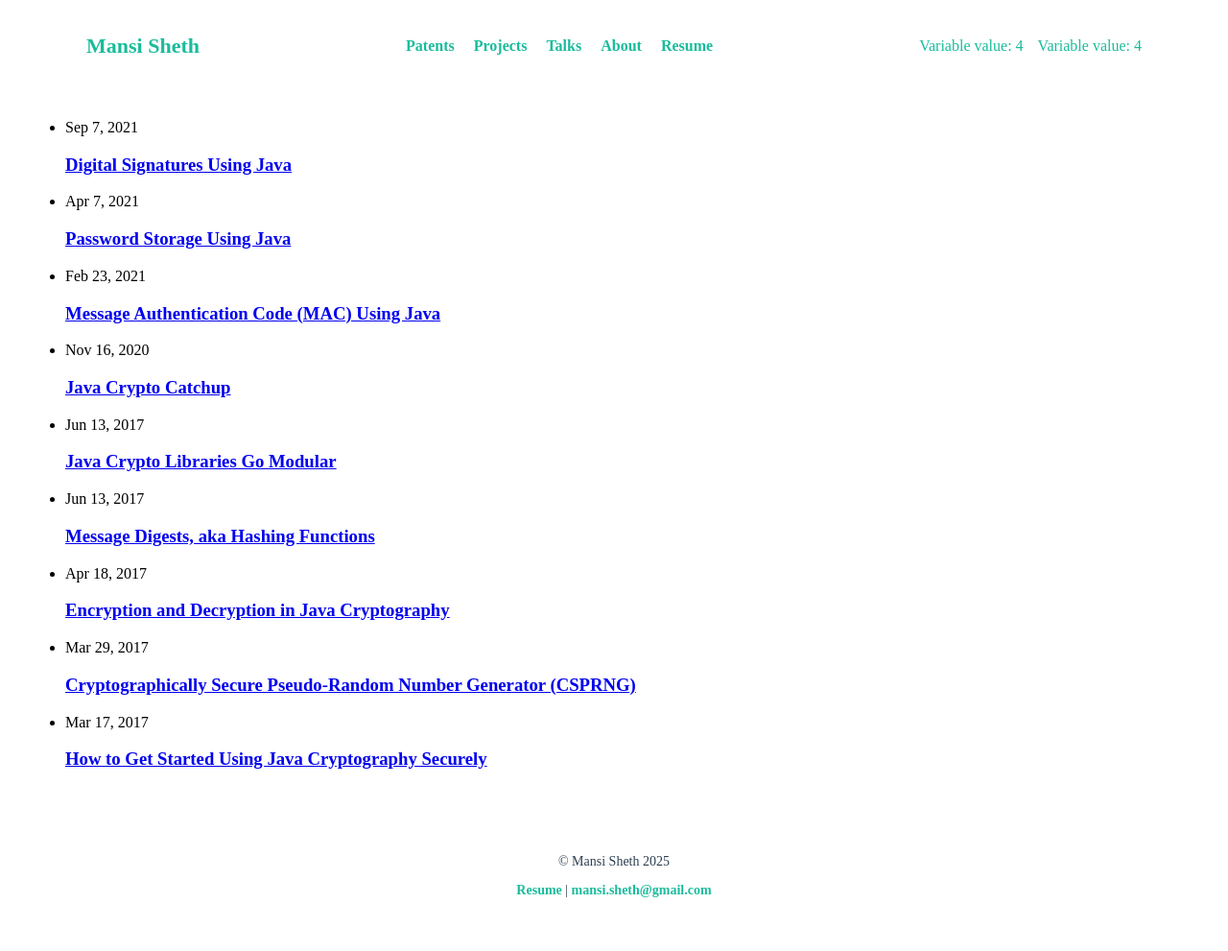
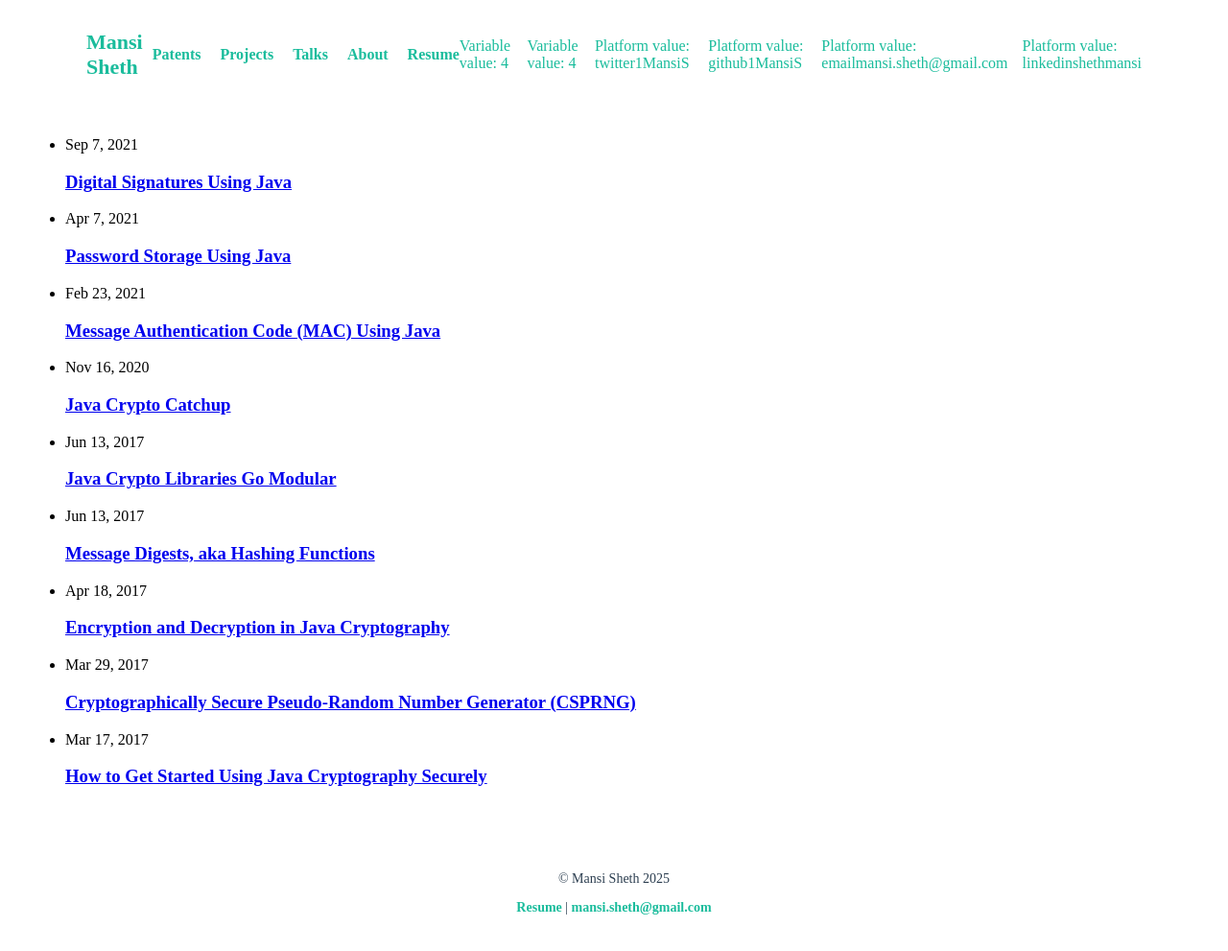
Before and after one commit to 1MansiS/1MansiS.github.io, a Jekyll site: the page built from index.markdown, in a window 1280 px wide. Shown: the whole page at 96% size. Built offline with Jekyll 4.4.1, drawn with Linux system fonts in a browser that asks for light colours.

Commit message:
Update header.html

```diff
--- a/_includes/header.html
+++ b/_includes/header.html
@@ -20,6 +20,7 @@
             {% if site.minima.social_links.size > 0 %}
                 <p>Variable value: {{ site.minima.social_links.size }}</p>
                 {% for platform in site.minima.social_links %}
+                      <p>Platform value: {{ platform : site.minima.social_links[platform] }}</p>
                       {% assign link = site.minima.social_links[platform] %}
                       {% if link %}
                             <a href="https://{{ platform }}.com/{{ link }}" target="_blank">
```
